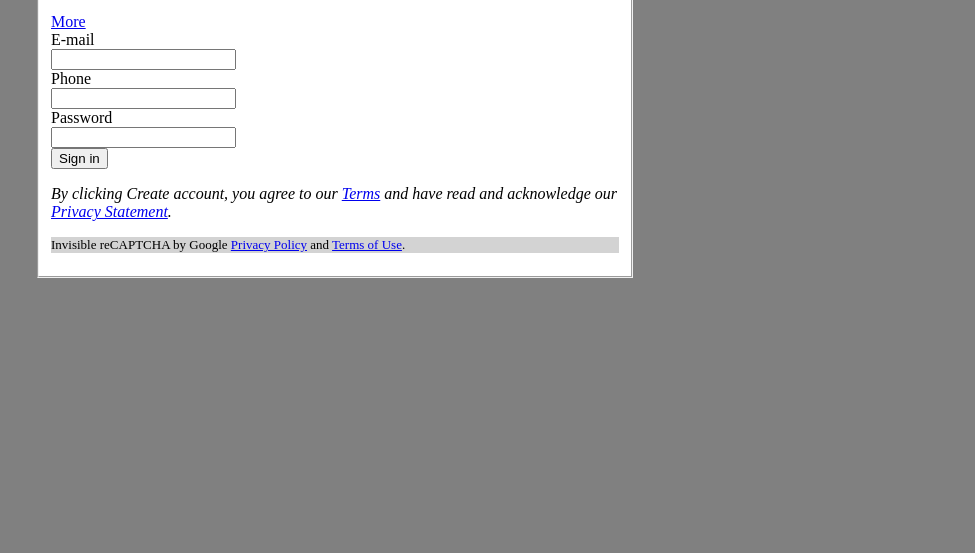
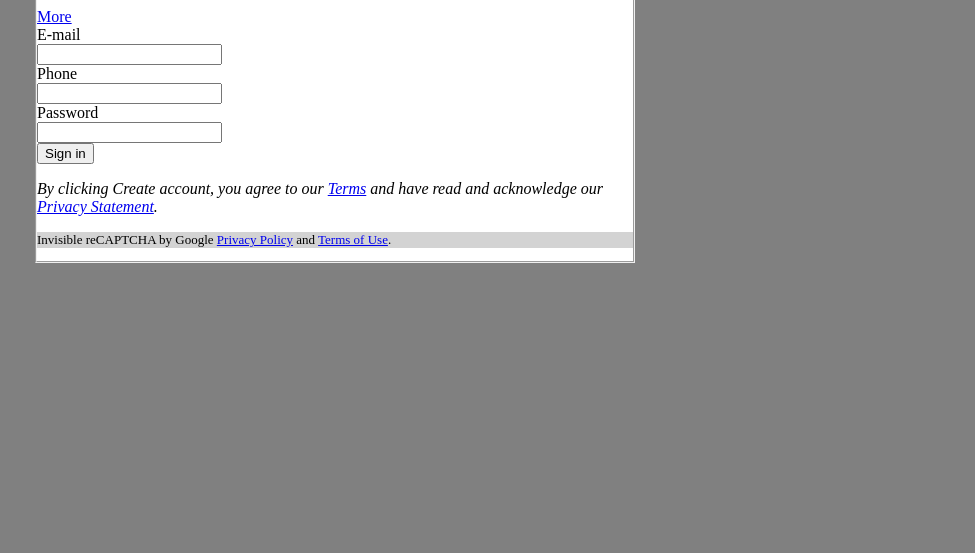
Before and after one commit to AlduLonghi/SignUpPage, a plain HTML site: page index.html in a window 1280 px wide. Shown: the part 247-800 px from the top of the page, without its empty margins (305-1280 px from the left). Drawn offline with Linux system fonts and the light colour scheme.

Commit message:
fieldset css arranged

```diff
--- a/style.css
+++ b/style.css
@@ -50,3 +50,8 @@ main section {
     width: 100%;
     background-color: lightgray;
 }
+
+fieldset {
+    margin: 0;
+    padding: 0;
+}
```
